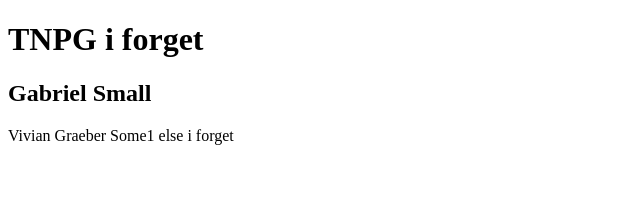
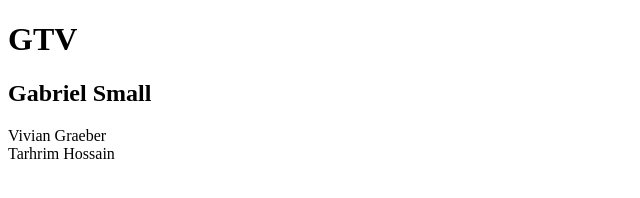
Before and after one commit to 64br13l-5/web, a plain HTML site: page index.html in a window 1280 px wide. Shown: the whole page, without its empty margins (0-640 px from the left). Drawn offline with Linux system fonts and the light colour scheme.

Commit message:
Update index.html

```diff
--- a/index.html
+++ b/index.html
@@ -2,9 +2,9 @@
 <html>
 <title> bunnybear  </title>
 
-  <h1> TNPG  i forget </h1>
+  <h1> GTV  </h1>
   <h2> Gabriel Small </h2>
-  Vivian Graeber
-  Some1 else i forget
+  Vivian Graeber <br>
+  Tarhrim Hossain
 
 </html>
```
